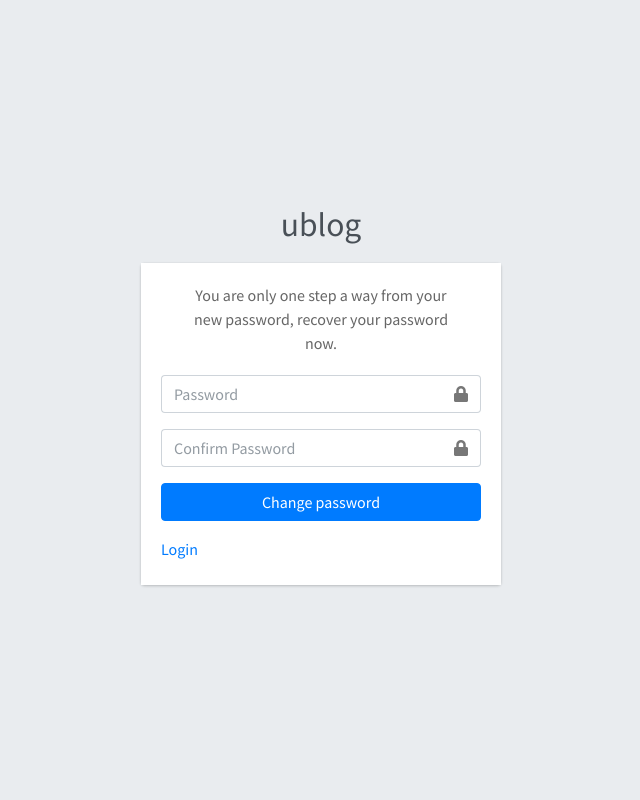
After one commit to lostsakura/ublog, a Django app: page /forgot-password/ in a window 1280 px wide. The commit adds this page. Shown: the whole page, without its empty margins (319-959 px from the left). Run offline with Django 3.2, Linux system fonts and the light colour scheme; tables that the repository leaves empty hold one stand-in row (values such as "Sample post"); parts of the project's set-up code (start-up, migrations or seed data) failed here and were passed over; some libraries are stand-ins or nearby versions.

Commit message:
采用拦截器的方式拦截相应用户状态下无法请求的资源

```diff
--- a/apps/blog/forms.py
+++ b/apps/blog/forms.py
@@ -32,6 +32,6 @@ class BlogStartForm(forms.Form):
 
 # 登陆表单
 class LoginForm(forms.Form):
-    userEmail = forms.EmailField(required=True)
+    userName = forms.CharField(required=True, max_length=20, min_length=4)
     userPassword = forms.CharField(required=True, max_length=16, min_length=8)
     rememberMe = forms.ChoiceField(required=True, choices=(('1', True), ('0', False)))
--- a/apps/blog/interceptor.py
+++ b/apps/blog/interceptor.py
@@ -42,7 +42,17 @@ class PermissionInterceptor(MiddlewareMixin):
     @staticmethod
     def process_request(request):
         access_path = request.path
-        pattern = r'/admin/'
-        if re.match(pattern, access_path):
-            if not request.user.is_authenticated:
+        if not request.user.is_authenticated:
+            # 没有登陆时禁用admin及其相关页面
+            pattern = r'/admin/'
+            if re.match(pattern, access_path):
                 return forbidden(request)
+            # 用户没有登陆的禁用名单
+            forbid_list = ['/logout']
+            if access_path in forbid_list:
+                return forbidden(request)
+        else:
+            # 用户登录后的禁用地址
+            forbid_list = ['/forgot-password/', '/login/']
+            if access_path in forbid_list:
+                return forbidden(request)
--- a/apps/blog/views.py
+++ b/apps/blog/views.py
@@ -71,8 +71,6 @@ def blog_admin(request):
 def blog_login(request):
     # ajax返回的信息
     resp = {'status': None, 'info': None}
-    if request.user.is_authenticated:
-        return redirect('/admin/')
     if request.method == 'GET':
         return render(request, 'blog_login.html')
     elif request.method == 'POST':
@@ -90,21 +88,28 @@ def blog_login(request):
                 resp['info'] = '正在跳转至后台管理页面'
                 return JsonResponse(resp)
             resp['status'] = 'error'
-            resp['info'] = '邮箱或密码输入错误'
+            resp['info'] = '用户名或密码输入错误'
             return JsonResponse(resp)
         resp['status'] = 'error'
         resp['info'] = '登陆信息验证错误'
         return JsonResponse(resp)
 
 
+# 找回密码
+def recover_password(request):
+    if request.method == 'GET':
+        return render(request, 'recover_password.html')
+    elif request.method == 'POST':
+        pass
+
+
 # 注销
 def blog_logout(request):
     if request.method == 'POST':
-        if request.user.is_authenticated:
-            logout(request)
-            request.session.flush()
-            resp = {'status': 'success'}
-            return JsonResponse(resp)
+        logout(request)
+        request.session.flush()
+        resp = {'status': 'success'}
+        return JsonResponse(resp)
     return forbidden(request)
 
 
--- a/templates/index.html
+++ b/templates/index.html
@@ -6,6 +6,7 @@
 </head>
 <body>
 <h1>U blog</h1>
-<a href="/admin">admin</a>
+<a href="/admin/">admin</a>
+<a href="/login/">login</a>
 </body>
 </html>
--- /dev/null
+++ b/templates/recover_password.html
@@ -0,0 +1,53 @@
+<!-- 导入基础文件 -->
+{% extends "admin_frame.html" %}
+
+<!-- body -->
+{% block body %}
+<body class="hold-transition login-page">
+<div class="login-box">
+  <div class="login-logo">
+    <a href="/"><b>ublog</b></a>
+  </div>
+  <!-- /.login-logo -->
+  <div class="card">
+    <div class="card-body login-card-body">
+      <p class="login-box-msg">You are only one step a way from your new password, recover your password now.</p>
+
+      <form action="/forgot-password/" method="post">
+        <div class="input-group mb-3">
+          <input type="password" class="form-control" placeholder="Password">
+          <div class="input-group-append">
+            <div class="input-group-text">
+              <span class="fas fa-lock"></span>
+            </div>
+          </div>
+        </div>
+        <div class="input-group mb-3">
+          <input type="password" class="form-control" placeholder="Confirm Password">
+          <div class="input-group-append">
+            <div class="input-group-text">
+              <span class="fas fa-lock"></span>
+            </div>
+          </div>
+        </div>
+        <div class="row">
+          <div class="col-12">
+            <button type="submit" class="btn btn-primary btn-block">Change password</button>
+          </div>
+          <!-- /.col -->
+        </div>
+      </form>
+
+      <p class="mt-3 mb-1">
+        <a href="/login/">Login</a>
+      </p>
+    </div>
+    <!-- /.login-card-body -->
+  </div>
+</div>
+</body>
+{% endblock %}
+
+<!-- 自定义Js -->
+{% block customizedJs %}
+{% endblock %}
--- a/ublog/urls.py
+++ b/ublog/urls.py
@@ -31,6 +31,8 @@ urlpatterns = [
     path('login/', v.blog_login),
     # 账户注销
     path('logout/', v.blog_logout),
+    # 找回密码
+    path('forgot-password/', v.recover_password),
 
     # 概要
     path('admin/admin-index/', v.admin_index),
```
